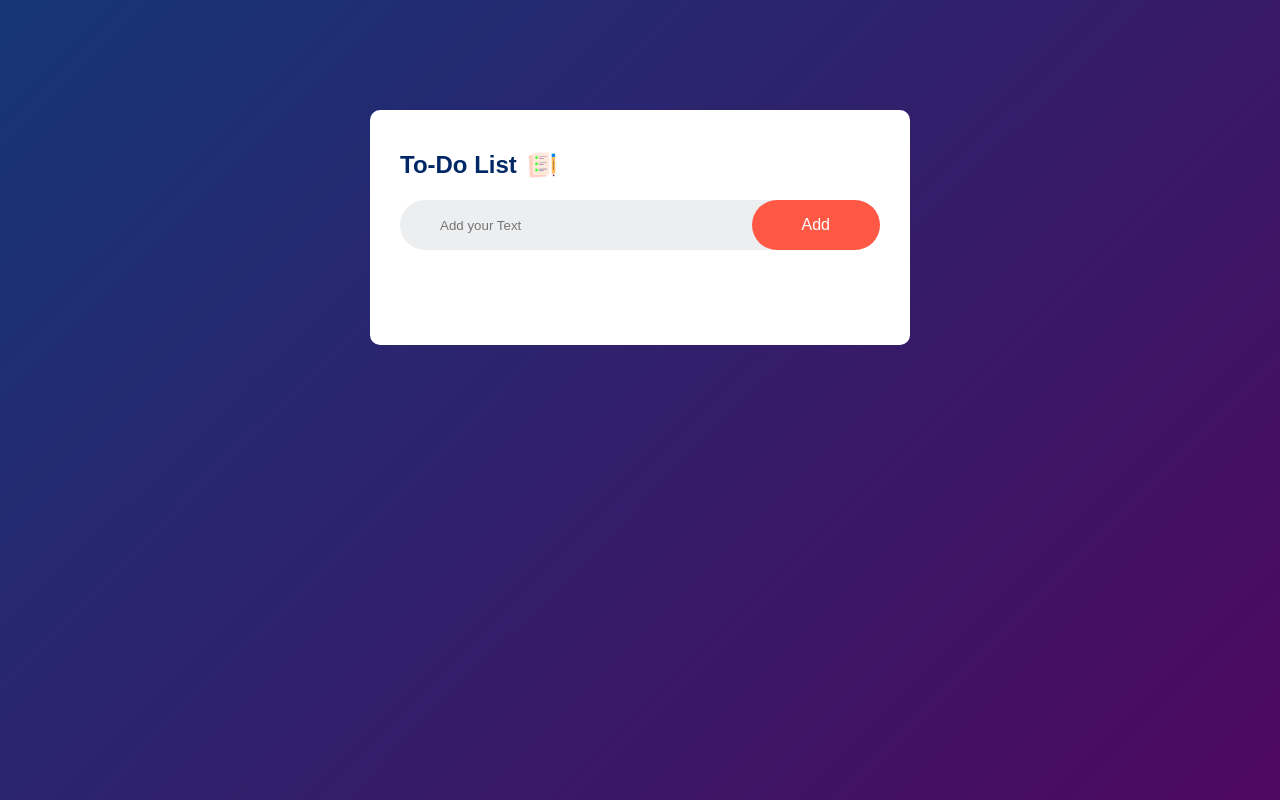
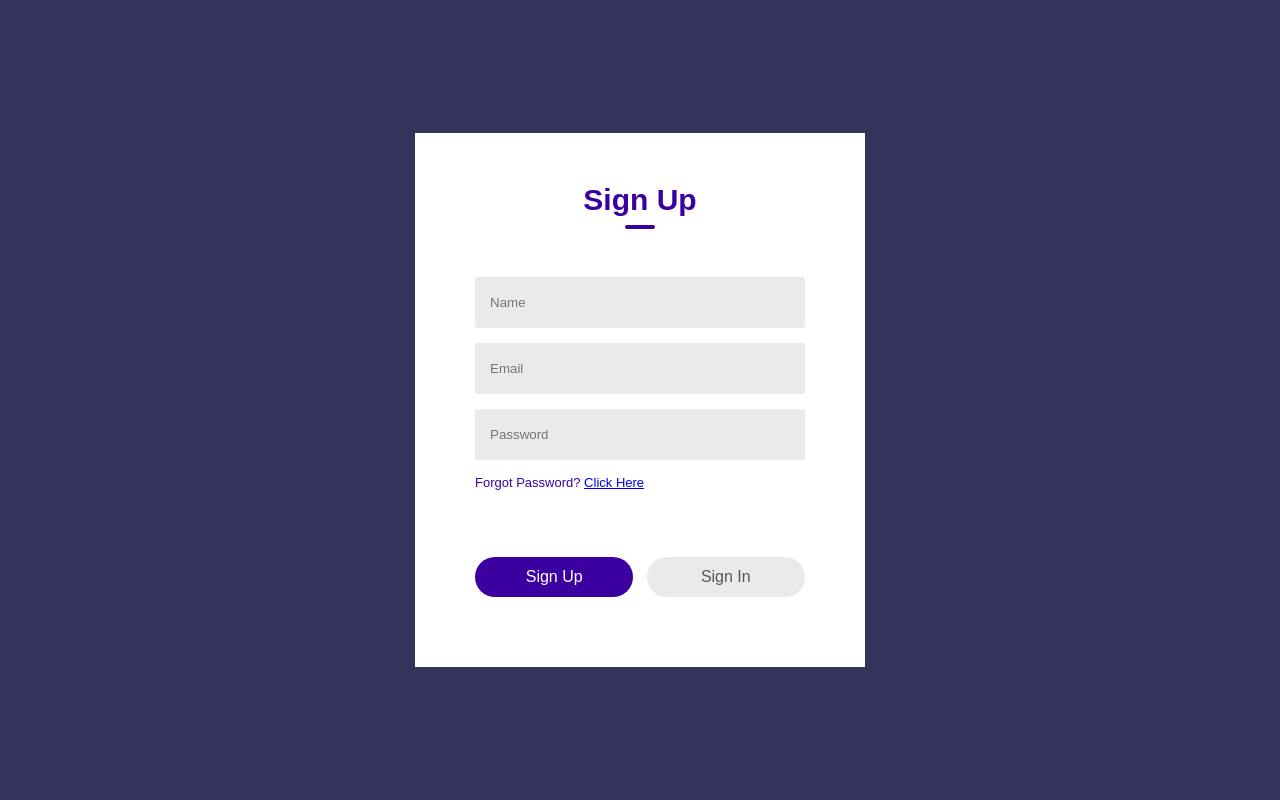
Before and after one commit to sage1724/ToDo-List, a plain HTML site: page index.html in a window 1280 px wide. Drawn offline with Linux system fonts and the light colour scheme.

Commit message:
Added a login form leading to Task Application.

```diff
--- a/index.html
+++ b/index.html
@@ -7,7 +7,30 @@
     <title>To-Do List</title>
 </head>
 <body>
-    <div class="container">
+    <div class="login-container" id="login-container">
+        <div class="form-box">
+            <h1 id="title" onclick="consoleText()">Sign Up</h1>
+            <form>
+                <div class="input-group">
+                    <div class="input-field" id="nameField">
+                        <input type="text" placeholder="Name">
+                    </div>
+                    <div class="input-field">
+                        <input type="email" placeholder="Email" id="username">
+                    </div>
+                    <div class="input-field">
+                        <input type="password" placeholder="Password" id="password">
+                    </div>
+                    <p>Forgot Password? <a href="#">Click Here</a></p>
+                </div>
+            </form>
+            <div class="btn-field">
+                <button type="button" id="signUpBtn" onclick="signUp()" >Sign Up</button>
+                <button type="button" class="disable" id="signInBtn" onclick="login()">Sign In</button>
+            </div>
+        </div>
+    </div>
+    <div class="container" id="todo-container" style="display: none;">
         <div class="todo-app">
             <h2>To-Do List <img src="./images/icon.png" alt="Icon"></h2>
             <div class="row">
@@ -19,7 +42,6 @@
                 <li>Task 2</li>
                 <li>Task 3</li> -->
             </ul>
-
         </div>
     </div>
     <script src="script.js"></script>
--- a/script.js
+++ b/script.js
@@ -2,17 +2,17 @@ const inputBox = document.getElementById("input-box");
 const listContainer = document.getElementById("list-container");
 
 inputBox.addEventListener('keydown', function (event) {
-if (event.key === "Enter") {
-addTask()
-}
-})
+    if (event.key === "Enter") {
+        addTask();
+    }
+});
 
 function addTask() {
     if (inputBox.value === '') {
         alert("You must write a task!");
     } else {
         let li = document.createElement("li");
-        li.innerHTML = inputBox.value;
+        li.textContent = inputBox.value;
         listContainer.appendChild(li);
 
         let span = document.createElement("span");
@@ -31,18 +31,80 @@ listContainer.addEventListener("click", function(e){
         e.target.classList.toggle("checked");
         saveData();
     }
-    else if (e.target.tagName  === "SPAN") {
+    else if (e.target.tagName === "SPAN") {
         e.target.parentElement.remove();
         saveData();
     }
 }, false);
 
 function saveData() {
-    localStorage.setItem("data", listContainer.innerHTML)
+    localStorage.setItem("data", listContainer.innerHTML);
 }
 
-function showTask(){
+function showTask() {
     listContainer.innerHTML = localStorage.getItem("data");
 }
 
-showTask()
+showTask();
+
+
+
+
+function login() {
+    // Get username and password values
+    var username = document.getElementById('username').value;
+    var password = document.getElementById('password').value;
+
+    // Validate the login (this is a basic example, replace with proper authentication)
+    if (username === 'tyler@example.com' && password === '1234') {
+        // Hide login container
+        document.getElementById('login-container').style.display = 'none';
+        // Show To-Do list container
+        document.getElementById('todo-container').style.display = 'block';
+    } else {
+        alert('Invalid username or password');
+    }
+    console.log("Hi")
+}
+
+function signUp() {
+    let name = document.getElementById("nameField").value;
+    let email = document.getElementById("username").value;
+    let password = document.getElementById('password').value;
+
+    // Replace the condition with your actual validation logic
+    if (name === "Tyler" && email === "tyler@example.com" && password === "1234") {
+        document.getElementById('login-container').style.display = 'none';
+        document.getElementById('todo-container').style.display = 'block';
+    } else {
+        alert('Invalid name, email, or password');
+    }
+
+
+}
+
+// Login JavaScript
+let signUpBtn = document.getElementById("signUpBtn");
+let signInBtn = document.getElementById("signInBtn");
+let nameField = document.getElementById("nameField");
+let title = document.getElementById("title");
+
+signInBtn.onclick = function() {
+    nameField.style.maxHeight = "0";
+    title.innerHTML = "Sign In";
+    signUpBtn.classList.add("disable");
+    signInBtn.classList.remove("disable");
+    login();
+}
+
+signUpBtn.onclick = function() {
+    nameField.style.maxHeight = "60px";
+    title.innerHTML = "Sign Up";
+    signUpBtn.classList.remove("disable");
+    signInBtn.classList.add("disable");
+    signUp();
+}
+
+function consoleText() {
+    console.log("Hi")
+}
--- a/style.css
+++ b/style.css
@@ -4,6 +4,8 @@
     font-family: 'Poppins', sans-serif;
     box-sizing: border-box;
 }
+
+/* To-Do List*/
 
 .container{
     width: 100%;
@@ -115,3 +117,103 @@ ul li span:hover{
     background: #edeef0;
 
 }
+
+/* Login Page */
+
+.login-container{
+    width: 100%;
+    height: 100vh;
+    background-image: linear-gradient(rgba(0, 0, 50, 0.8), rgba(0, 0, 50, 0.8));
+    background-position: center;
+    background-size: cover;
+    position: relative;
+}
+
+.form-box{
+    width: 90%;
+    max-width: 450px;
+    position: absolute;
+    top: 50%;
+    left: 50%;
+    transform: translate(-50%,-50%);
+    background: #fff;
+    padding: 50px 60px 70px;
+    text-align: center;
+}
+
+.form-box h1{
+    font-size: 30px;
+    margin-bottom: 60px;
+    color: #3c00a0;
+    position: relative;
+}
+
+.form-box h1::after {
+    content: "";
+    width: 30px;
+    height: 4px;
+    border-radius: 3px;
+    background: #3c00a0;
+    position: absolute;
+    bottom: -12px;
+    left: 50%;
+    transform: translateX(-50%);
+}
+
+.input-field{
+    background: #eaeaea;
+    margin: 15px 0;
+    border-radius: 3px;
+    display: flex;
+    align-items: center;
+    max-height: 65%;
+    transition: max-height 0.5s;
+    overflow: hidden;
+}
+
+input{
+width: 100%;
+background: transparent;
+border: 0;
+outline: 0;
+padding: 18px 15px;
+}
+
+form p{
+    text-align: left;
+    font-size: 13px;
+
+}
+
+form p{
+    text-decoration: none;
+    color: #3c00a0;
+}
+
+.btn-field{
+    width: 100%;
+    display: flex;
+    justify-content: space-between;
+}
+
+.btn-field button{
+    flex-basis: 48%;
+    background: #3c00a0;
+    color: #fff;
+    height: 40px;
+    border-radius: 20px;
+    border: 0;
+    outline: 0;
+    cursor: pointer;
+    transition: background 1s;
+    padding: 5px;
+}
+
+.input-group{
+    height: 280px;
+}
+
+.btn-field button.disable{
+    background: #eaeaea;
+    color: #555;
+}
```
Also changed, not shown: 1 other file.
